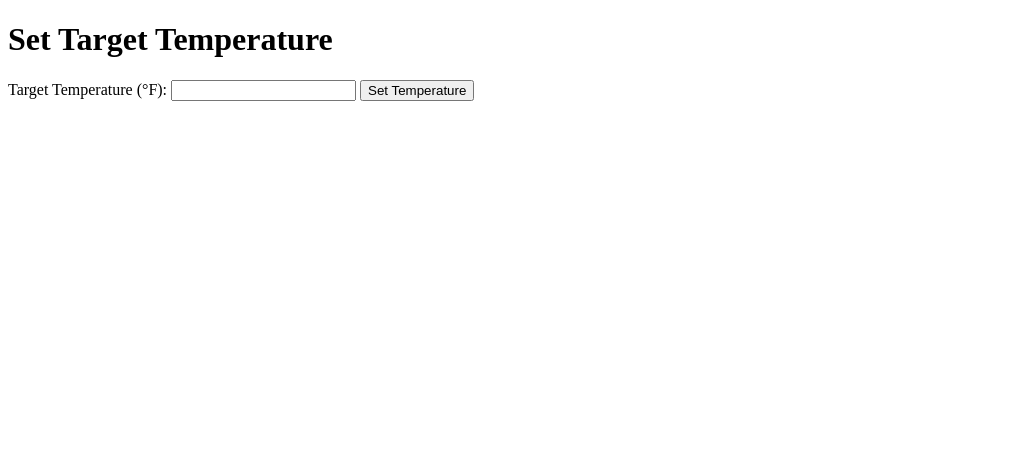
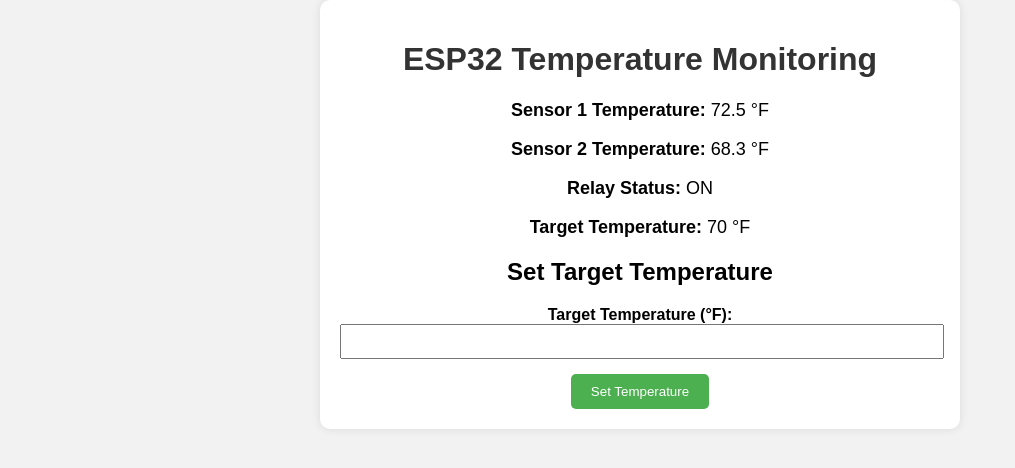
Before and after one commit to t4314/temperature-control, a plain HTML site: page index.html in a window 1280 px wide. Shown: the whole page, without its empty margins (0-1015 px from the left). Drawn offline with Linux system fonts and the light colour scheme.

Commit message:
Update index.html

```diff
--- a/index.html
+++ b/index.html
@@ -1,15 +1,36 @@
 <!DOCTYPE html>
-<html>
+<html lang="en">
 <head>
   <meta charset="UTF-8">
+  <meta name="viewport" content="width=device-width, initial-scale=1.0">
   <title>ESP32 Temperature Monitoring</title>
+  <style>
+    body { font-family: Arial, sans-serif; text-align: center; background-color: #f2f2f2; margin: 0; padding: 0; }
+    h1 { color: #333; }
+    p { font-size: 18px; }
+    .container { max-width: 600px; margin: auto; background: #fff; padding: 20px; border-radius: 10px; box-shadow: 0 0 10px rgba(0, 0, 0, 0.1); }
+    .form-group { margin: 15px 0; }
+    label { font-weight: bold; }
+    input[type="number"] { padding: 8px; width: calc(100% - 16px); }
+    input[type="submit"] { padding: 10px 20px; background: #4CAF50; color: white; border: none; border-radius: 5px; cursor: pointer; }
+    input[type="submit"]:hover { background: #45a049; }
+  </style>
 </head>
 <body>
-    <h1>Set Target Temperature</h1>
+  <div class="container">
+    <h1>ESP32 Temperature Monitoring</h1>
+    <p><strong>Sensor 1 Temperature:</strong> 72.5 °F</p>
+    <p><strong>Sensor 2 Temperature:</strong> 68.3 °F</p>
+    <p><strong>Relay Status:</strong> ON</p>
+    <p><strong>Target Temperature:</strong> 70 °F</p>
+    <h2>Set Target Temperature</h2>
     <form action="/set-temperature" method="POST">
+      <div class="form-group">
         <label for="temperature">Target Temperature (°F):</label>
         <input type="number" id="temperature" name="temperature" required>
+      </div>
       <input type="submit" value="Set Temperature">
     </form>
+  </div>
 </body>
 </html>
```
Lines whose indentation alone changed are shown as unchanged.
